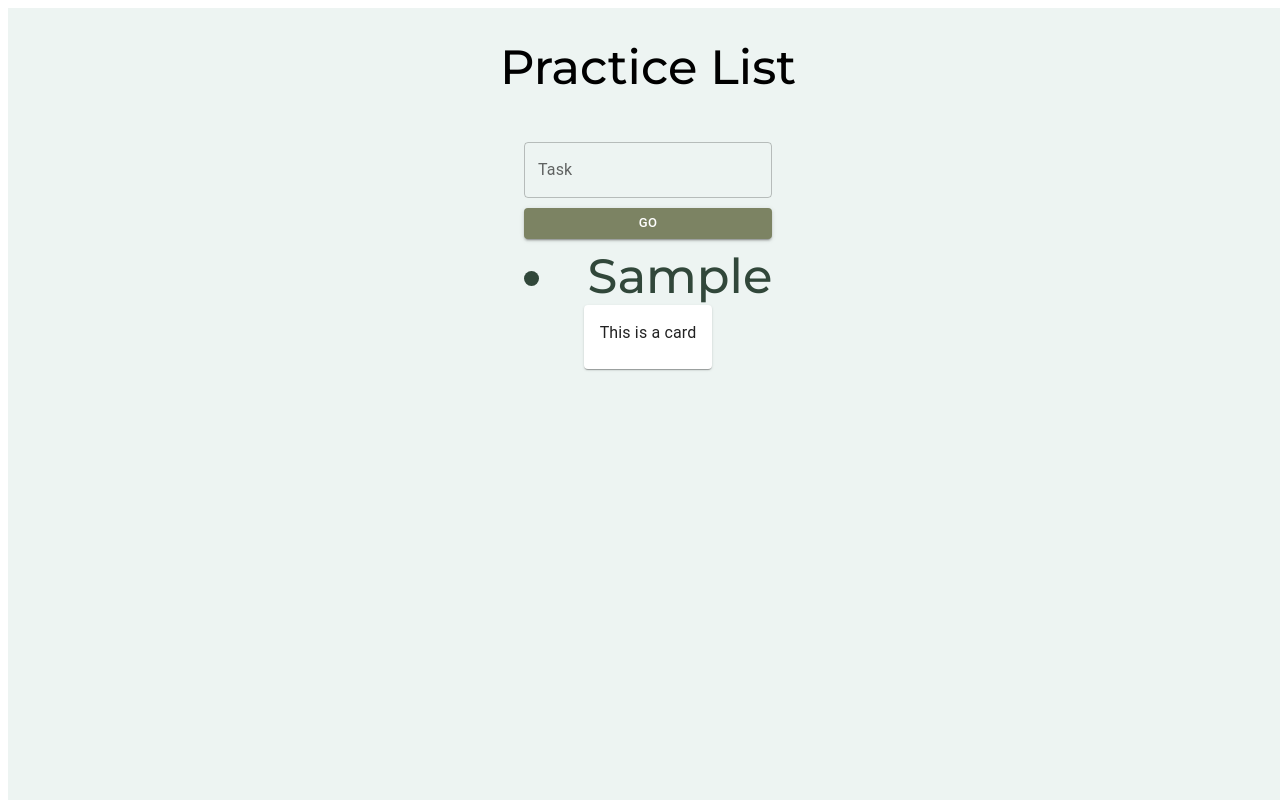
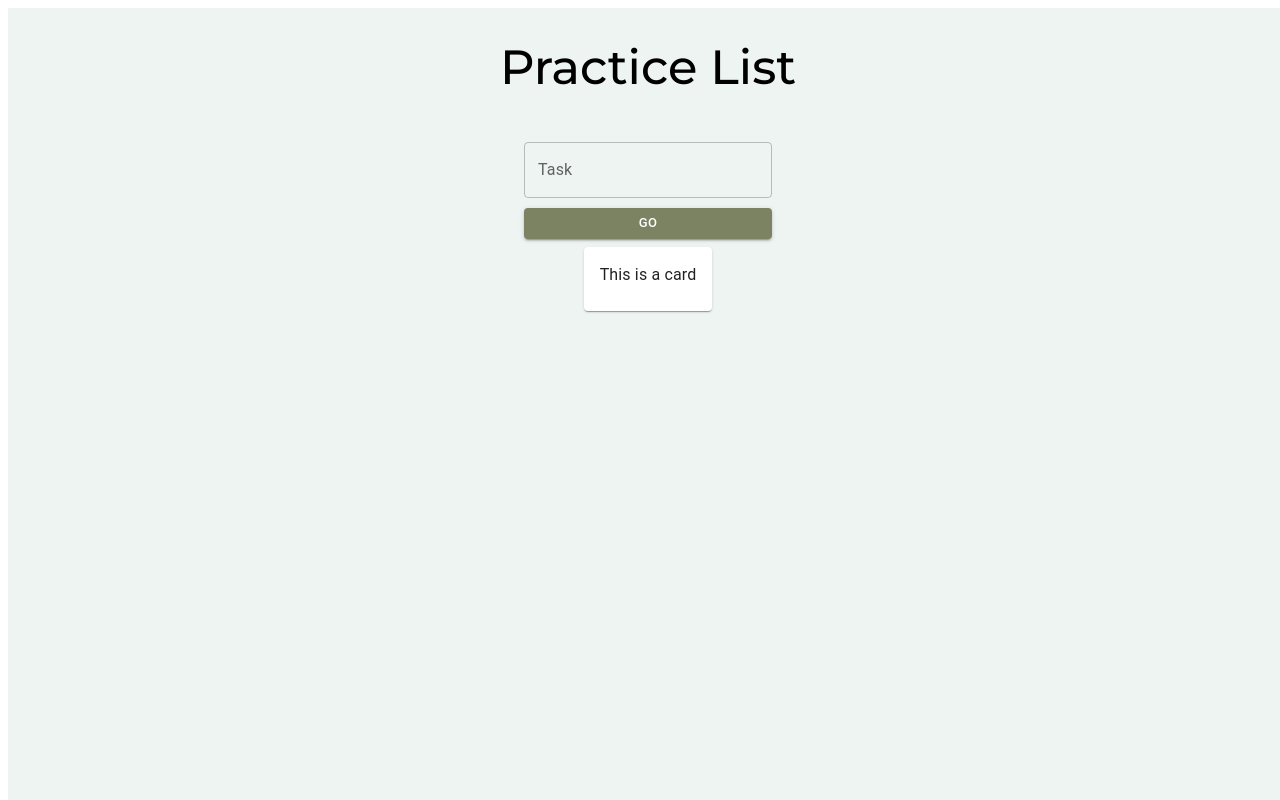
Before and after one commit to kaseyknudsen/react-typescript-project, a React (Create React App) app: page / in a window 1280 px wide. Both pictures are taken after typing "Sample" into the empty fields and a click on the button "GO". Shown: the top 800 px of the page. Built offline with nearby package versions, Linux system fonts and the light colour scheme.

Commit message:
added single to do component

```diff
--- a/package.json
+++ b/package.json
@@ -5,6 +5,7 @@
   "dependencies": {
     "@emotion/react": "^11.10.6",
     "@emotion/styled": "^11.10.6",
+    "@mui/icons-material": "^5.11.9",
     "@mui/material": "^5.11.9",
     "@testing-library/jest-dom": "^5.16.5",
     "@testing-library/react": "^13.4.0",
--- a/src/App.tsx
+++ b/src/App.tsx
@@ -33,7 +33,7 @@ const App: React.FC = () => {
       {/* {toDoList.map((element) => (<li>{element.todo}</li>))} */}
       <ToDoList toDoList={toDoList} setToDoList={setToDoList}/>
       {/* <ToDoList /> */}
-      <SingleToDo />
+
 
     </div>
   );
--- a/src/components/SingleToDo.tsx
+++ b/src/components/SingleToDo.tsx
@@ -1,13 +1,34 @@
-import { Card, CardActions, CardContent, Typography, CardMedia, Button } from "@mui/material";
+import {
+  Card,
+  CardActions,
+  CardContent,
+  Typography,
+  CardMedia,
+  Button,
+  FormControl
+} from "@mui/material";
+import  EditIcon  from "@mui/icons-material/Edit";
+import DeleteIcon from '@mui/icons-material/Delete';
+import DoneIcon from '@mui/icons-material/Done';
+import { Todo } from "./model";
 
-const SingleToDo = () => {
-  return (
-    <Card sx={{ maxWidth: 345 }}>
-        <CardContent>
-            <Typography>This is a card</Typography>
-        </CardContent>
-    </Card>
-  )
+
+type Props = {
+    todo: Todo;
+    toDoList: Todo[]
+    setToDoList: React.Dispatch<React.SetStateAction<Todo[]>>
 }
 
-export default SingleToDo
+const SingleToDo = ({todo, toDoList, setToDoList}: Props) => {
+  return (
+//   <FormControl>
+    <Card sx={{ maxWidth: 345 }}>
+      <CardContent>
+        <Typography>This is a card</Typography>
+      </CardContent>
+    </Card>
+    // </FormControl>
+  );
+};
+
+export default SingleToDo;
--- a/src/components/ToDoList.tsx
+++ b/src/components/ToDoList.tsx
@@ -1,5 +1,6 @@
 import { Todo } from "./model";
 import "./styles.scss";
+import SingleToDo from "./SingleToDo";
 
 interface Props {
   toDoList: Todo[];
@@ -11,7 +12,7 @@ const ToDoList: React.FC<Props> = ({ toDoList, setToDoList }: Props) => {
   return (
     <div className="todos">
       {toDoList.map((toDo) => (
-        <li>{toDo.todo}</li>
+        <SingleToDo todo={toDo} toDoList={toDoList} key={toDo.id} setToDoList={setToDoList}/>
       ))}
     </div>
   );
```
Also changed, not shown: 1 other file (tests, documents, lock files or other folders).
